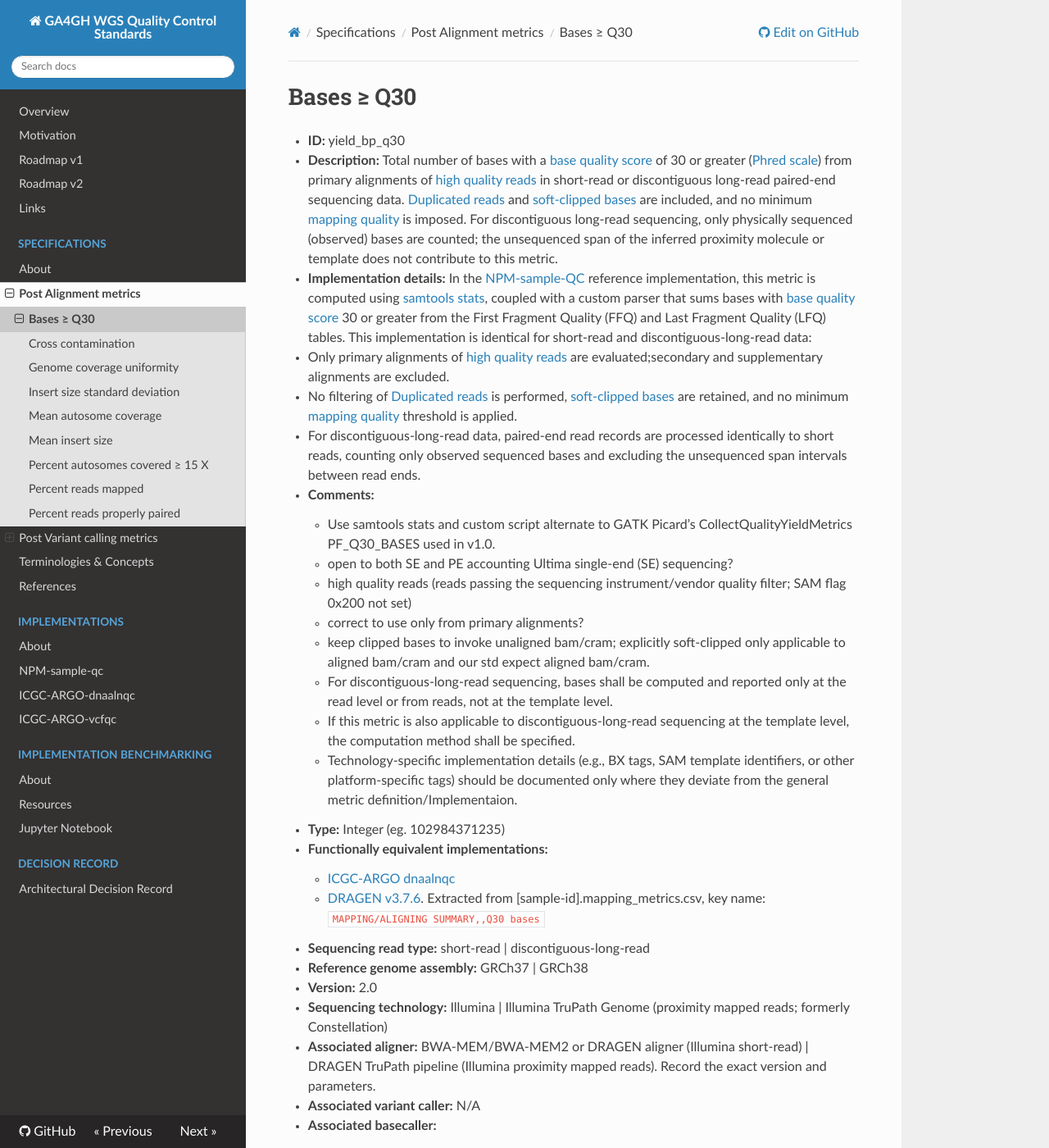
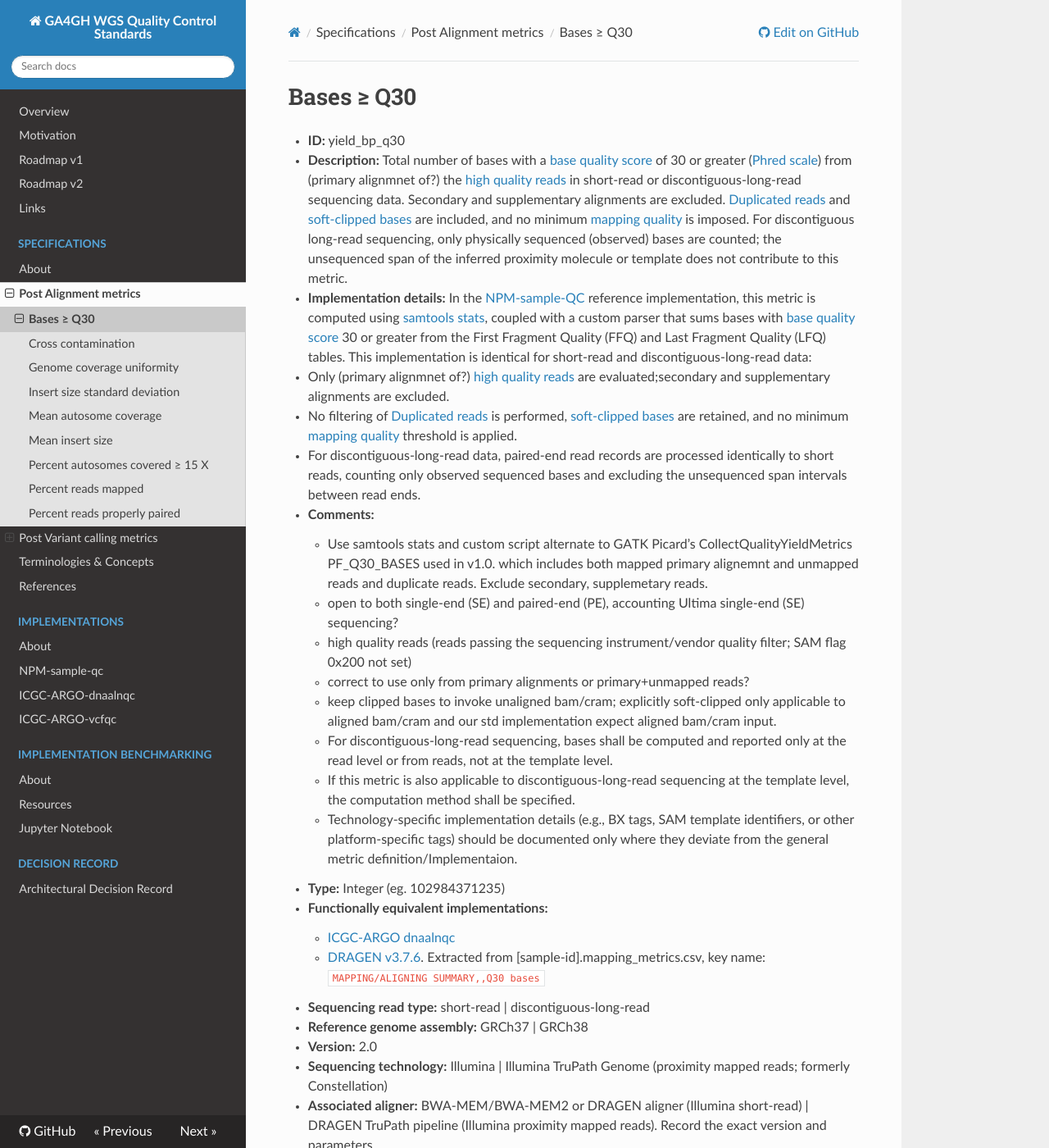
Before and after one commit to ga4gh/quality-control-wgs, an MkDocs documentation site: the page built from docs/metrics_definitions/bases-q30.md, in a window 1280 px wide and 1400 px high. Shown: the whole window at 82% size. Built offline with MkDocs 1.6.1, drawn with Linux system fonts in a browser that asks for light colours; nearby versions of some CDN libraries.

Commit message:
update bases-q30 metrics  dev version awaiting further input/feedback

```diff
--- a/docs/metrics_definitions/bases-q30.md
+++ b/docs/metrics_definitions/bases-q30.md
@@ -2,17 +2,17 @@
 # Bases ≥ Q30
 
 - **ID:** yield_bp_q30
-- **Description:** Total number of bases with a [base quality score](terminologies.md#base-quality-score) of 30 or greater ([Phred scale](terminologies.md#phred-scale)) from primary alignments of [high quality reads](terminologies.md#high-quality-reads) in short-read or discontiguous long-read paired-end sequencing data. [Duplicated reads](terminologies.md#duplicated-reads) and [soft-clipped bases](terminologies.md#clipped-bases) are included, and no minimum [mapping quality](terminologies.md#mapping-quality) is imposed. For discontiguous long-read sequencing, only physically sequenced (observed) bases are counted; the unsequenced span of the inferred proximity molecule or template does not contribute to this metric.
+- **Description:** Total number of bases with a [base quality score](terminologies.md#base-quality-score) of 30 or greater ([Phred scale](terminologies.md#phred-scale)) from (primary alignmnet of?) the [high quality reads](terminologies.md#high-quality-reads) in short-read or discontiguous-long-read sequencing data. Secondary and supplementary alignments are excluded. [Duplicated reads](terminologies.md#duplicated-reads) and [soft-clipped bases](terminologies.md#clipped-bases) are included, and no minimum [mapping quality](terminologies.md#mapping-quality) is imposed. For discontiguous long-read sequencing, only physically sequenced (observed) bases are counted; the unsequenced span of the inferred proximity molecule or template does not contribute to this metric.
 - **Implementation details:** In the [NPM-sample-QC](References.md#npm-sample-qc) reference implementation, this metric is computed using [samtools stats](terminologies.md#samtools-stats), coupled with a custom parser that sums bases with [base quality score](terminologies.md#base-quality-score) 30 or greater from the First Fragment Quality (FFQ) and Last Fragment Quality (LFQ) tables. This implementation is identical for short-read and discontiguous-long-read data:
-  -  Only primary alignments of [high quality reads](terminologies.md#high-quality-reads) are evaluated;secondary and supplementary alignments are excluded.
+  -  Only (primary alignmnet of?) [high quality reads](terminologies.md#high-quality-reads) are evaluated;secondary and supplementary alignments are excluded.
   - No filtering of [Duplicated reads](terminologies.md#duplicated-reads) is performed, [soft-clipped bases](terminologies.md#clipped-bases) are retained, and no minimum [mapping quality](terminologies.md#mapping-quality) threshold is applied.
   - For discontiguous-long-read data,  paired-end read records are processed identically to short reads, counting only observed sequenced bases and excluding the unsequenced span intervals between read ends.
 - **Comments:**
-    - Use samtools stats and custom script alternate to GATK Picard’s CollectQualityYieldMetrics PF_Q30_BASES used in v1.0.
-    - open to both SE and PE accounting Ultima single-end (SE) sequencing?
+    - Use samtools stats and custom script alternate to GATK Picard’s CollectQualityYieldMetrics PF_Q30_BASES used in v1.0. which includes both mapped primary alignemnt and unmapped reads and duplicate reads. Exclude secondary, supplemetary reads.
+    - open to both single-end (SE) and paired-end (PE), accounting Ultima single-end (SE) sequencing?
     - high quality reads (reads passing the sequencing instrument/vendor quality filter; SAM flag 0x200 not set)
-    - correct to use only from primary alignments?
-    - keep clipped bases to invoke unaligned bam/cram; explicitly soft-clipped only applicable to aligned bam/cram and our std expect aligned bam/cram.
+    - correct to use only from primary alignments or primary+unmapped reads?
+    - keep clipped bases to invoke unaligned bam/cram; explicitly soft-clipped only applicable to aligned bam/cram and our std implementation expect aligned bam/cram input.
     - For discontiguous-long-read sequencing, bases shall be computed and reported only at the read level or from reads, not at the template level.
     - If this metric is also applicable to discontiguous-long-read sequencing at the template level, the computation method shall be specified.
     - Technology-specific implementation details (e.g., BX tags, SAM template identifiers, or other platform-specific tags) should be documented only where they deviate from the general metric definition/Implementaion.
```
